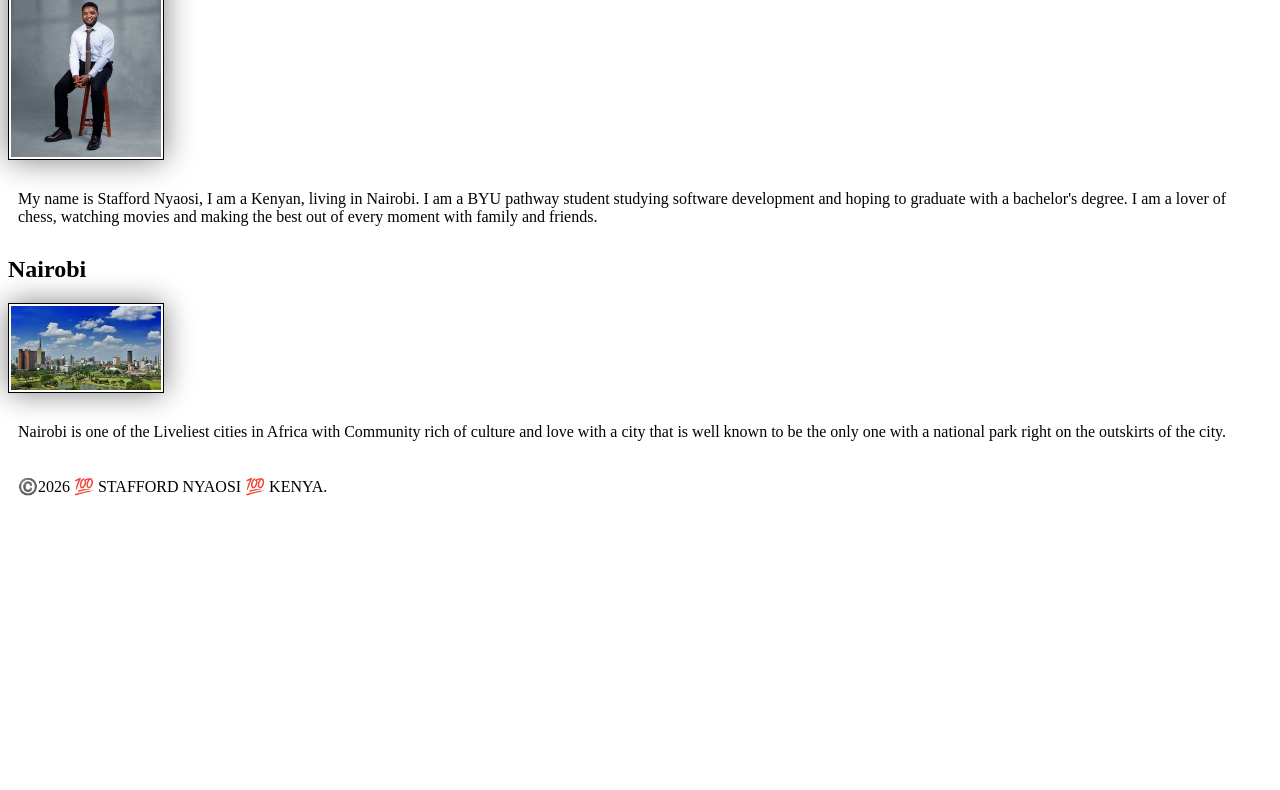
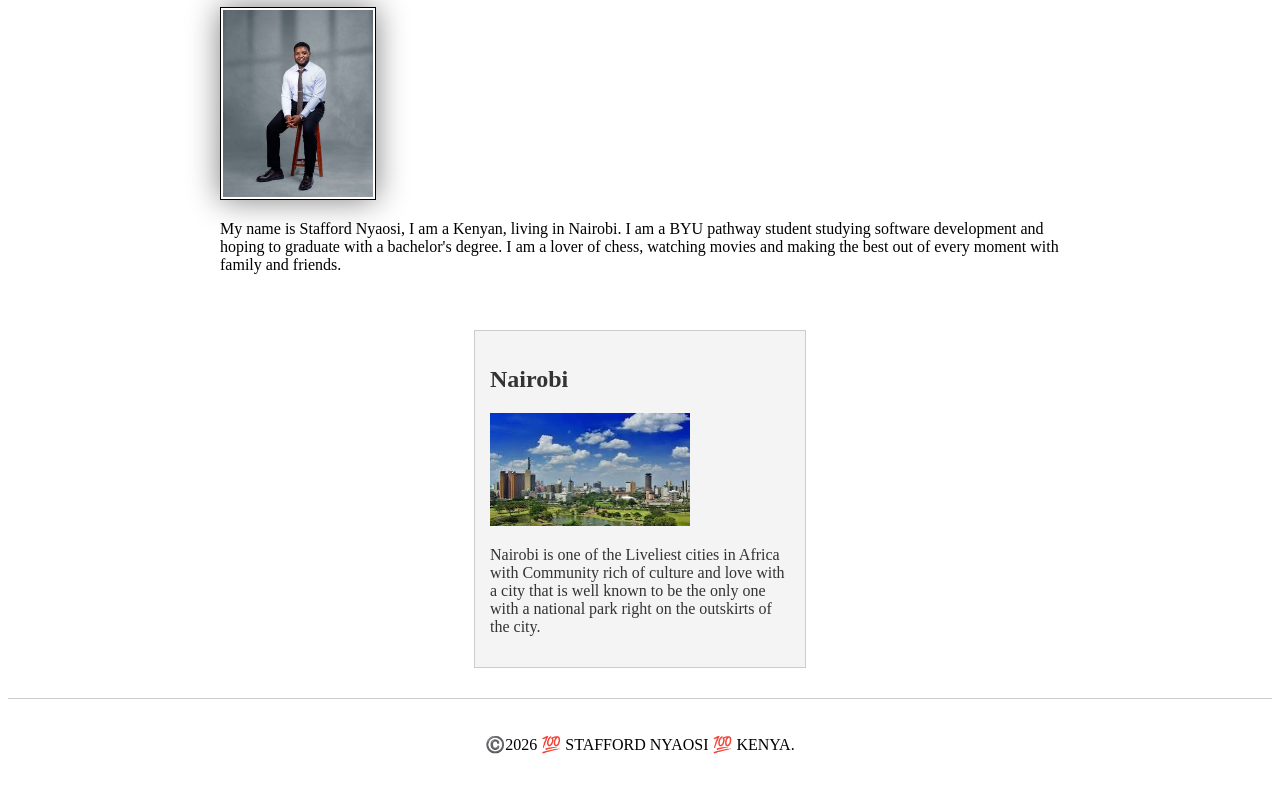
Before and after one commit to staffordnyaosi/wdd130, a plain HTML site: page index.html in a window 1280 px wide. Shown: the part 257-1047 px from the top of the page. Before the commit the page ends 800 px from the top, so only its background shows below. Drawn offline with Linux system fonts and the light colour scheme.

Commit message:
Assignment changes on Styles file file

```diff
--- a/styles/styles.css
+++ b/styles/styles.css
@@ -1,3 +1,4 @@
+/* Navigation styles */
 nav {
     background-color: darkblue;
     padding: 10px;
@@ -9,18 +10,52 @@ nav a {
     padding: 20px;
 }
 
+/* Headings */
 h1 {
     color: darkblue;
 }
 
-img {
+/* Main section styling (Step 4.2) */
+main {
+    max-width: 840px;
+    margin: 20px auto;
+    padding: 20px;
+}
+
+/* Aside section styling (Step 4.3) */
+aside {
+    width: 300px;
+    margin: 20px auto;
+    border: 1px solid #ccc;
+    padding: 15px;
+    background-color: #f4f4f4;
+    color: #333;
+}
+
+/* Profile image inside main (Step 4.5) */
+main img {
     width: 150px;
     height: auto;
     border: 1px solid black;
     padding: 2px;
-    box-shadow: 0 0 30px gray
+    box-shadow: 0 0 30px gray;
 }
 
+/* Nairobi image inside aside (Step 4.4) */
+aside img {
+    width: 200px;
+    height: auto;
+}
+
+/* Paragraphs padding update (Step 4.6) */
 p {
-    padding: 10px
+    padding: 0;
 }
+
+/* Footer styling (Step 4.7) */
+footer {
+    margin-top: 30px;
+    border-top: 1px solid #ccc;
+    text-align: center;
+    padding: 20px;
+}
```
